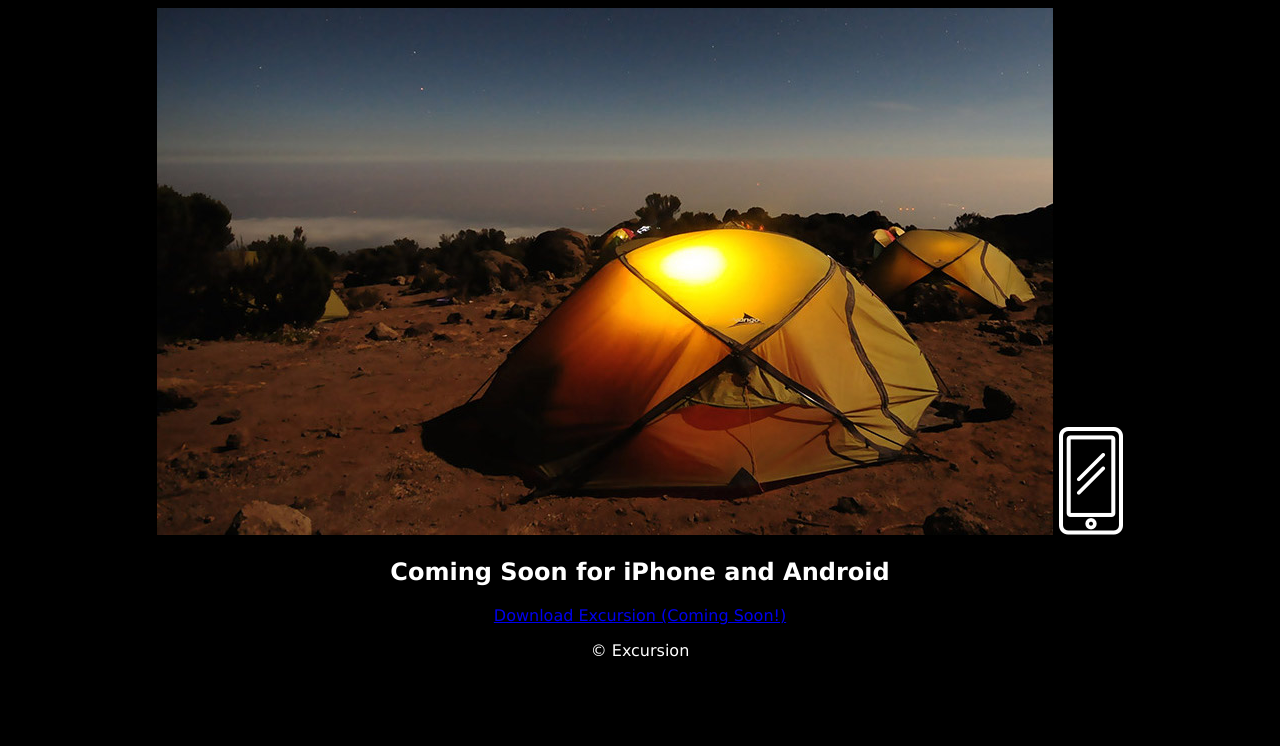
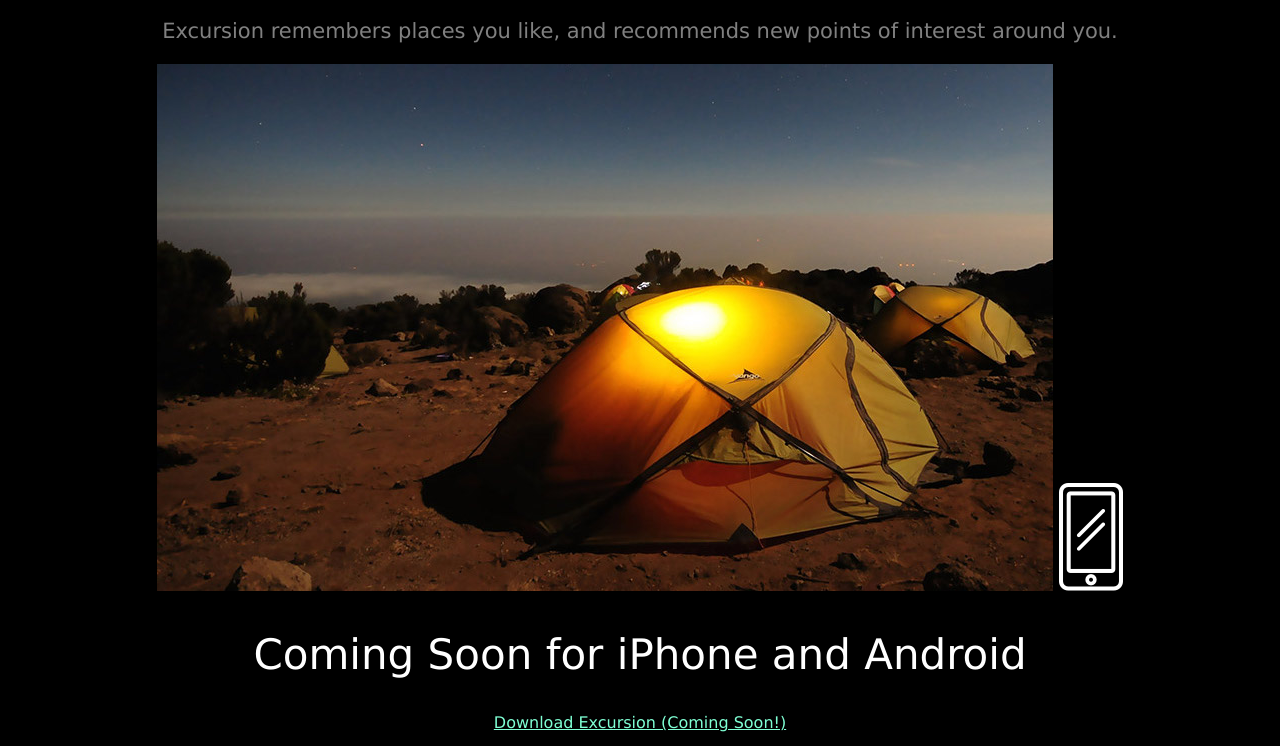
Before and after one commit to mel-g/excursion, a plain HTML site: page index.html in a window 1280 px wide. Shown: the part 414-1160 px from the top of the page. Before the commit the page ends 1090 px from the top, so only its background shows below. Drawn offline with Linux system fonts and the light colour scheme.

Commit message:
Finish writing CSS

```diff
--- a/resources/css/style.css
+++ b/resources/css/style.css
@@ -1,11 +1,34 @@
-body {
+html {
 	text-align: center;
 	color: white;
 	background-color: black;
-	font-family: "Verdana", sans-serif;
+	font-family: Verdana, sans-serif;
 }
 
 h1 {
 	font-size: 50px;
 	font-weight: normal;
 }
+
+h2 {
+	font-weight: 300;
+	font-size: 42px;
+}
+
+h3 {
+	font-size: 21px;
+	font-weight: normal;
+	color: gray;
+}
+
+a {
+	color: aquamarine;
+	font-size: 16px;
+}
+
+footer {
+	text-align: right;
+	font-size: 20px;
+	color: gray;
+
+}
```
